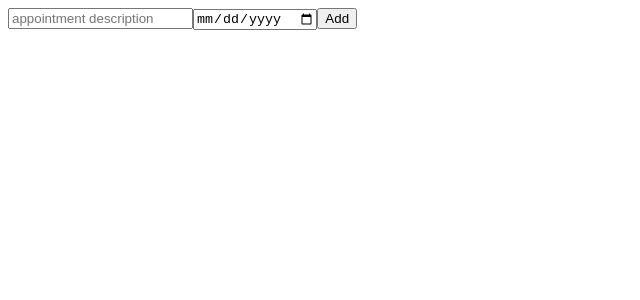
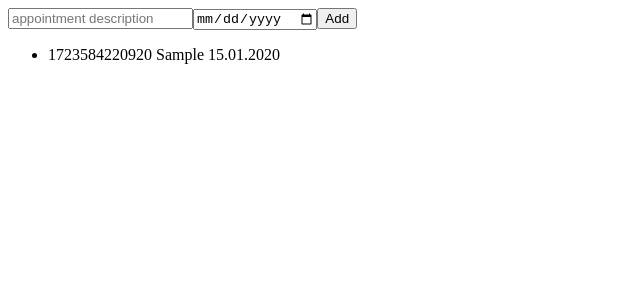
Before and after one commit to hfang821/appointment-app, an Angular app: page / in a window 1280 px wide. Both pictures are taken after typing "Sample", "2020-01-15" into the empty fields and a click on the button "Add". Shown: the top 300 px of the page, without its empty margins (0-640 px from the left). Built offline with nearby package versions, Linux system fonts and the light colour scheme.

Commit message:
add an appointment list using ngFor

```diff
--- a/src/app/appointment-list/appointment-list.component.html
+++ b/src/app/appointment-list/appointment-list.component.html
@@ -1,5 +1,13 @@
 <div>
+    <!-- ngModel allows for two way binding -->
     <input [(ngModel)]="newAppointmentTitle" placeholder="appointment description">
     <input [(ngModel)]="newAppointmentDate" type="date" placeholder="appointment date">
     <button (click)="addAppointment()">Add</button>
 </div>
+
+<ul>
+    <li *ngFor="let appointment of appointments">
+        <!-- list the appointments id, titles and dates in custom formats -->
+        {{appointment.id}} {{appointment.title}} {{appointment.date | date: 'dd.MM.yyyy'}}
+    </li>
+</ul>
```
